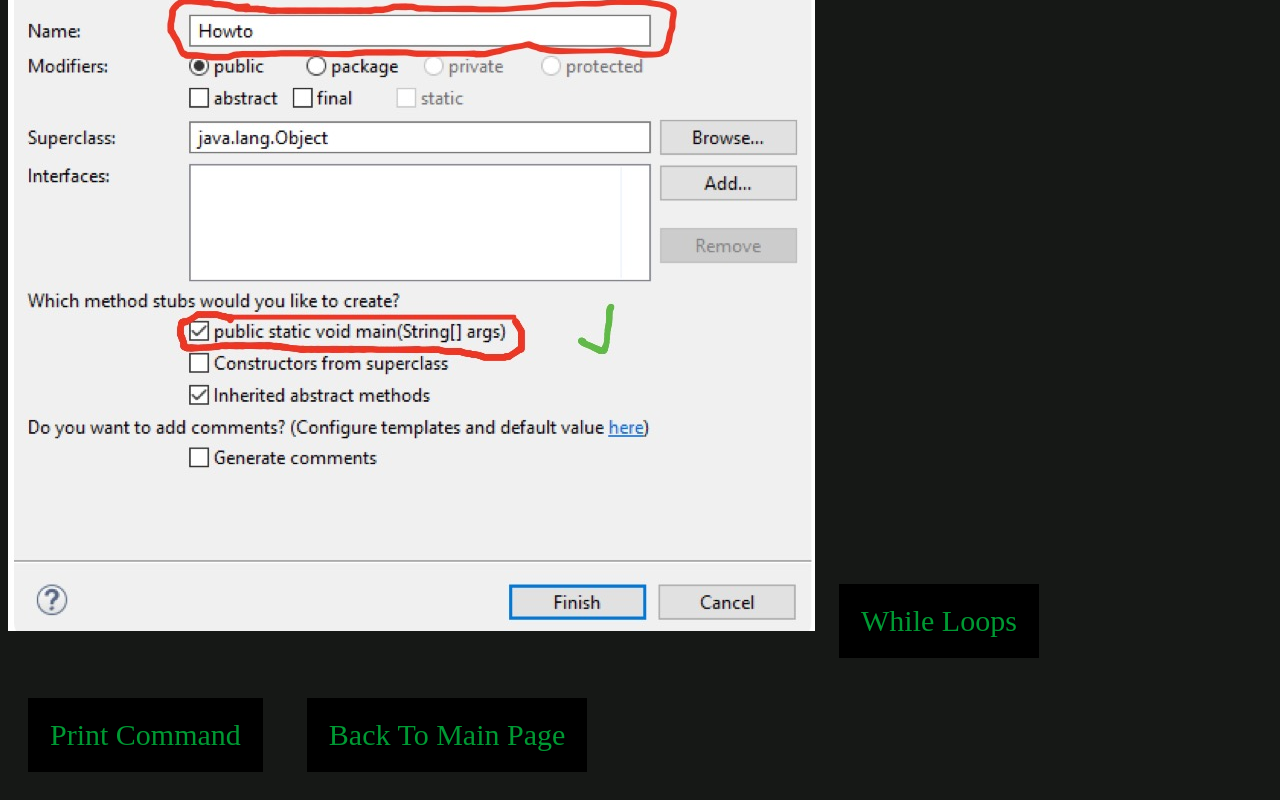
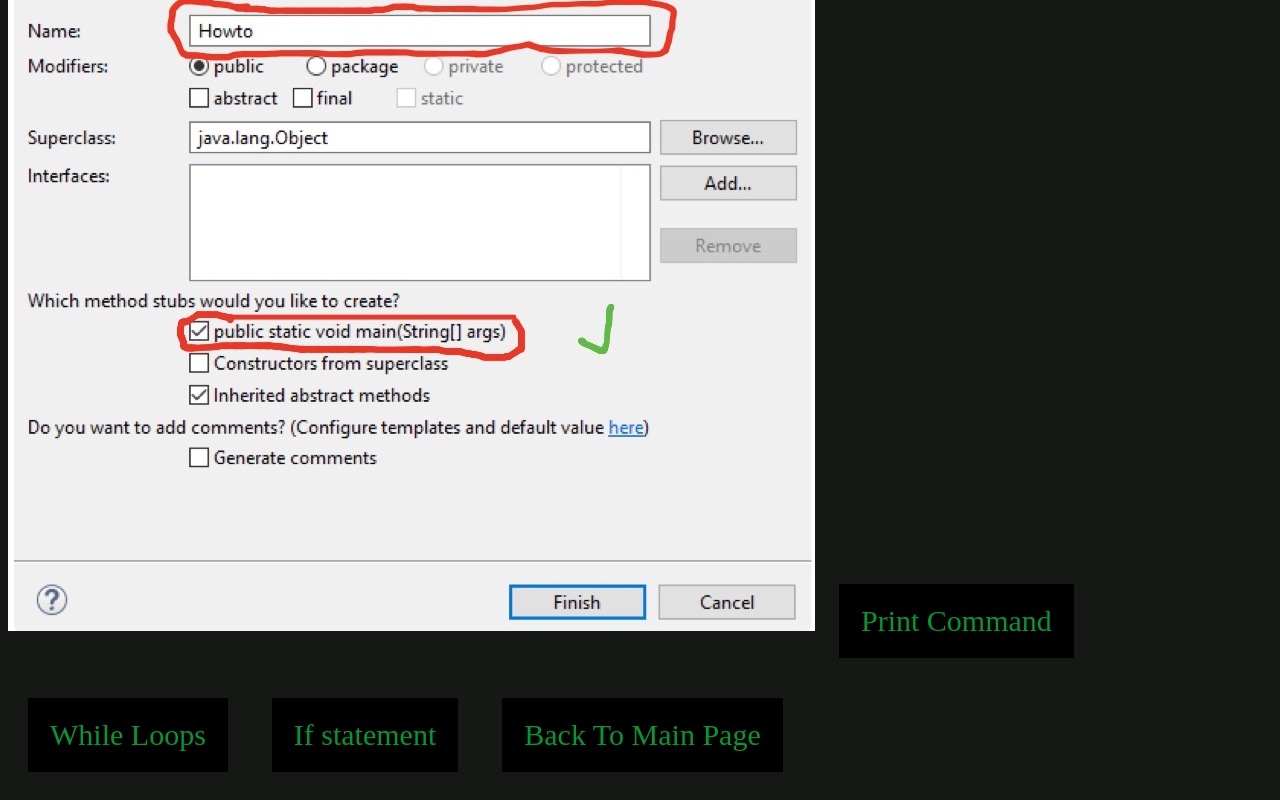
Before and after one commit to LevelUpCode998/LevelUpCode998.github.io, a plain HTML site: page java.html in a window 1280 px wide. Shown: the part 3301-4101 px from the top of the page. Drawn offline with Linux system fonts and the light colour scheme.

Commit message:
Changed some stuff

```diff
--- a/java.html
+++ b/java.html
@@ -94,11 +94,13 @@ body{
 
 <Now you are read to start coding in java. Ever thing is ready to start coding.</p>
 
+<a href="sys.html">Print Command</a>
+
 <a href="while.html"> While Loops</a>
 
-<a href="if.html"
+<a href="if.html">If statement</a>
 
-<a href="sys.html">Print Command</a>
+
 
 <a href="index.html" target="_blank">Back To Main Page</a>
 
```
